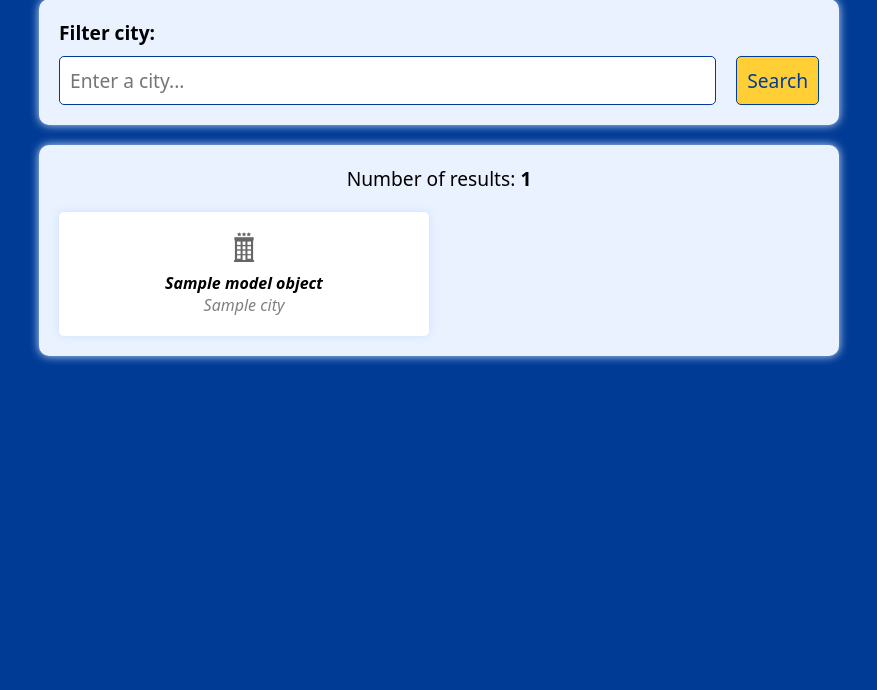
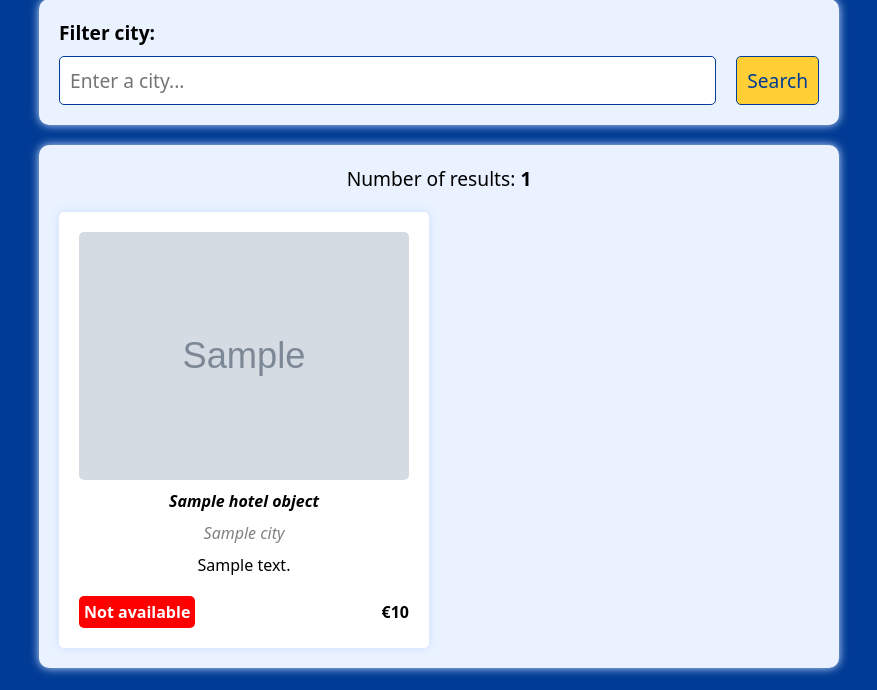
Before and after one commit to DustinSchouten/MaykinMediaDefaultProject, a Django app: template src/hotelapp/templates/hotelapp/index.html in a window 1280 px wide. Shown: the part 110-800 px from the top of the page, without its empty margins (201-1078 px from the left). Run offline with Django 3.2, Linux system fonts and the light colour scheme; the template is opened without the code that fills it: most values are stand-ins (such as "Sample title", 1, 10 or a date in 2020); grey boxes marked "Sample" are stand-in pictures.

Commit message:
Completed User story 1: Expanding the Hotel model & views

```diff
--- a/src/hotelapp/admin.py
+++ b/src/hotelapp/admin.py
@@ -1,8 +1,10 @@
 from django.contrib import admin
 
-from .models import City, Hotel
+from .models import City, Hotel, Room, Highlight
 
 # Register your models here.
 
 admin.site.register(City)
 admin.site.register(Hotel)
+admin.site.register(Room)
+admin.site.register(Highlight)
--- a/src/hotelapp/static/hotelapp/css/style.css
+++ b/src/hotelapp/static/hotelapp/css/style.css
@@ -24,6 +24,10 @@ h1 {
     margin: 20px 0 40px;
     color: white;
     font-size: 2.25em;
+}
+
+h2, h3 {
+    margin-bottom: 10px;
 }
 
 .hotel_header_icon {
@@ -75,15 +79,15 @@ input[type=submit] {
     border: 1px solid var(--darkblue);
 }
 
-ul.hotels_list {
+.hotels_list {
     display: grid;
     gap: 20px;
+    grid-template-columns: repeat(2, 1fr);
     list-style: none;
-    grid-template-columns: repeat(2, 1fr);
 }
 
 @media (max-width: 600px) {
-    ul.hotels_list {
+    .hotels_list {
         grid-template-columns: repeat(1, 1fr);
     }
 }
@@ -95,32 +99,94 @@ ul.hotels_list {
     margin-bottom: 20px;
 }
 
-ul.hotels_list li {
+.hotels_list li {
     background: white;
     padding: 20px;
     border-radius: 5px;
     box-shadow: 0px 0px 10px var(--lightblue_shadow);
     text-align: center;
-    font-style: italic;
+    height: fit-content;
 }
 
-ul.hotels_list li .hotel_icon {
-    width: 30px;
+
+.hotel_image {
+    width: 100%;
     margin: 0 auto 10px;
-    filter: opacity(0.6);
     display: block;
+    border-radius: 5px;
 }
 
-ul.hotels_list li .hotel_name {
+.hotels_list li .hotel_name {
     font-weight: bold;
     word-break: break-word;
+    font-style: italic;
+    padding-bottom: 10px;
+    display: block;
+    color: black;
+    text-decoration: none;
 }
 
-ul.hotels_list li .hotel_city {
+.hotels_list li .hotel_name:hover {
+    color: blue;
+}
+
+.hotels_list li .hotel_city {
     color: grey;
+    font-style: italic;
+    padding-bottom: 10px;
+}
+
+.hotel_description {
+    margin-bottom: 20px;
+}
+
+.hotels_list li .hotel_bottom_div {
+    display: flex;
+    justify-content: space-between;
+    align-items: center;
+}
+
+.hotels_list li .hotel_is_available {
+    color: white;
+    font-weight: bold;
+    padding: 5px;
+    border-radius: 5px;
+}
+
+.hotels_list li .hotel_available_true {
+    background-color: green;
+}
+.hotels_list li .hotel_available_false {
+    background-color: red;
+}
+
+.hotels_list li .hotel_price {
+    font-weight: bold;
+    right: 20px;
+    bottom: 20px;
 }
 
 .no_hotels_found_message {
     text-align: center;
     font-size: 1.2em;
 }
+
+/* Hotel details styles */
+.highlights_list {
+    list-style: none;
+    display: flex;
+    gap: 10px;
+    padding: 20px 0;
+}
+.highlights_list li {
+    display: flex;
+    padding: 10px;
+    background-color: white;
+    border-radius: 5px;
+    box-shadow: 0px 0px 10px var(--lightblue_shadow);
+}
+
+.highlights_list li .highlight_image {
+    width: 20px;
+    padding-right: 10px;
+}
--- a/src/hotelapp/static/hotelapp/js/javascript.js
+++ b/src/hotelapp/static/hotelapp/js/javascript.js
@@ -1,6 +1,7 @@
 // Constants
 const csrfToken = document.querySelector('meta[name="csrf-token"]').getAttribute('content');
 const formElement = document.querySelector('form');
+const resultsContainerElement = document.querySelector('.results_container');
 
 // Eventlisteners
 formElement.addEventListener('submit', filterHotelsByCity)
@@ -13,9 +14,17 @@ async function filterHotelsByCity(event) {
    event.preventDefault();
    const formData = new FormData(formElement);
 
-   await fetch('/', {
+   const response = await fetch('/', {
        method: 'POST',
-       headers: {'X-CSRFToken': csrfToken}
+       headers: {'X-CSRFToken': csrfToken},
        body: formData,
    });
+
+   // Collect and parse the response html data
+   const data = await response.text()
+   const domParser = new DOMParser();
+   const parsedHtml = domParser.parseFromString(data, 'text/html');
+
+   // Replace the right html element with the parsed data
+   resultsContainerElement.innerHTML = parsedHtml.querySelector('.results_container').innerHTML;
 }
--- a/src/hotelapp/templates/hotelapp/base.html
+++ b/src/hotelapp/templates/hotelapp/base.html
@@ -6,15 +6,14 @@
     <meta name="viewport" content="width=device-width, initial-scale=1.0">
     <meta http-equiv='Content-Type' content='text/html; charset=utf-8'/>
     <meta name="csrf-token" content="{{ csrf_token }}">
-    <link rel="stylesheet" type="text/css" href="{% static 'HotelApp/css/style.css' %}">
+    <link rel="stylesheet" type="text/css" href="{% static 'hotelapp/css/style.css' %}">
     <title>Hotel App</title>
   </head>
   <body>
     <h1>Hotel App</h1>
-    <img class="hotel_header_icon" src="{% static 'HotelApp/img/hotel_header_icon.png' %}">
-    <img class="hotel_header_icon hotel_header_icon_right" src="{% static 'HotelApp/img/hotel_header_icon.png' %}">
+    <a href="/"><img class="hotel_header_icon" src="{% static 'hotelapp/img/hotel_header_icon.png' %}"></a>
+    <a href="/"><img class="hotel_header_icon hotel_header_icon_right" src="{% static 'hotelapp/img/hotel_header_icon.png' %}"></a>
     {% block content %}
     {% endblock %}
-    <script src="{% static 'HotelApp/js/javascript.js' %}"></script>
   </body>
 </html>
--- a/src/hotelapp/templates/hotelapp/index.html
+++ b/src/hotelapp/templates/hotelapp/index.html
@@ -20,15 +20,24 @@
 </section>
 
 <!-- Hotel results container -->
-<section class="container">
-    {% if model_objects.count > 0 %}
-    <p class="hotels_count_message">Number of results: <b>{{ model_objects.count }}</b></p>
+<section class="container results_container">
+    {% if hotel_objects.count > 0 %}
+        <p class="hotels_count_message">Number of results: <b>{{ hotel_objects.count }}</b></p>
         <ul class="hotels_list">
-            {% for model_object in model_objects %}
+            {% for hotel_object in hotel_objects %}
                 <li>
-                    <img class="hotel_icon" src="{% static 'HotelApp/img/hotel_icon.png' %}">
-                    <p class="hotel_name">{{ model_object.name }}</p>
-                    <p class="hotel_city">{{ model_object.city.name }}</p>
+                    <img class="hotel_image" src="{{ hotel_object.image_url }}">
+                    <a href="hoteldetails/{{ hotel_object.uuid }}" class="hotel_name">{{ hotel_object.name }}</a>
+                    <p class="hotel_city">{{ hotel_object.city.name }}</p>
+                    <p class="hotel_description">{{ hotel_object.description }}</p>
+                    <div class="hotel_bottom_div">
+                        {% if hotel_object.is_available %}
+                            <p class="hotel_is_available hotel_available_true">Available</p>
+                        {% else %}
+                            <p class="hotel_is_available hotel_available_false">Not available</p>
+                        {% endif %}
+                        <p class="hotel_price">€{{ hotel_object.price }}</p>
+                    </div>
                 </li>
             {% endfor %}
         </ul>
@@ -36,4 +45,5 @@
         <p class="no_hotels_found_message">No hotels found</p>
     {% endif %}
 </section>
+<script src="{% static 'hotelapp/js/javascript.js' %}"></script>
 {% endblock %}
--- a/src/hotelapp/tests.py
+++ b/src/hotelapp/tests.py
@@ -19,10 +19,10 @@ class Tests(TestCase):
         """
 
         city_amsterdam = City.objects.create(code="AMS", name="Amsterdam")
-        Hotel.objects.create(code="AMS01", name="Hotel1", city=city_amsterdam)
-        Hotel.objects.create(code="AMS02", name="Hotel2", city=city_amsterdam)
+        Hotel.objects.create(code="AMS01", name="Hotel1", city=city_amsterdam, price=12.34)
+        Hotel.objects.create(code="AMS02", name="Hotel2", city=city_amsterdam, price=12.34)
         city_antwerpen = City.objects.create(code="ANT", name="Antwerpen")
-        Hotel.objects.create(code="ANT01", name="Hotel1", city=city_antwerpen)
+        Hotel.objects.create(code="ANT01", name="Hotel1", city=city_antwerpen, price=12.34)
 
     def perform_request(self, method, form_data=None):
         """
--- a/src/hotelapp/urls.py
+++ b/src/hotelapp/urls.py
@@ -5,4 +5,5 @@ app_name = 'hotelapp'
 
 urlpatterns = [
     path("", views.Index.as_view(), name="index"),
+    path('hoteldetails/<uuid:uuid>/', views.HotelDetails.as_view(), name='hoteldetails'),
 ]
```
Also changed, not shown: src/hotelapp/data_handler.py (+39 -6 lines), src/hotelapp/management/commands/load_csv_data_into_db.py (+18 -11 lines), src/hotelapp/models.py (+31 -4 lines), src/hotelapp/templates/hotelapp/hoteldetails.html (added, +28 -0 lines), src/hotelapp/views.py (+17 -8 lines).
